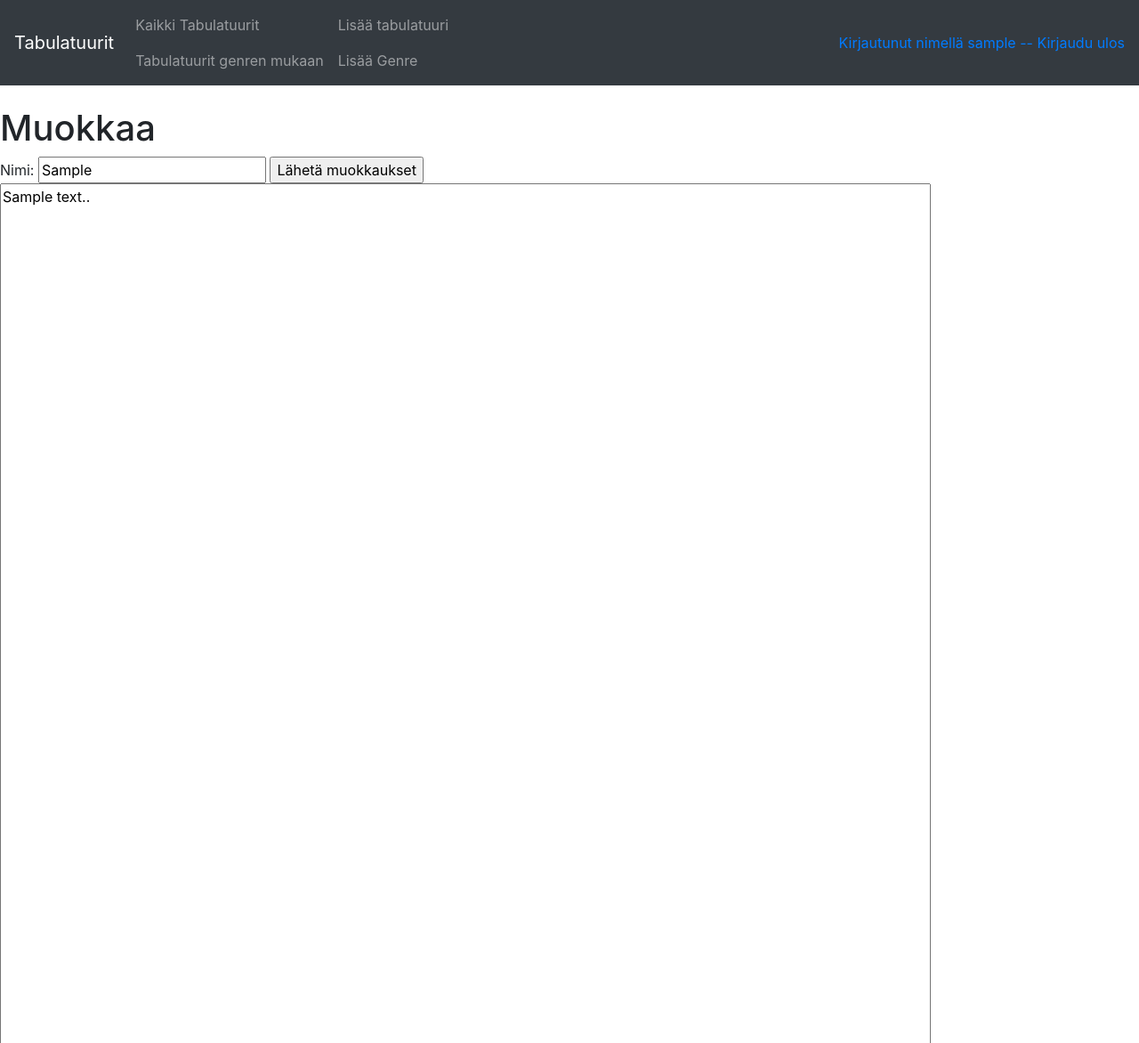
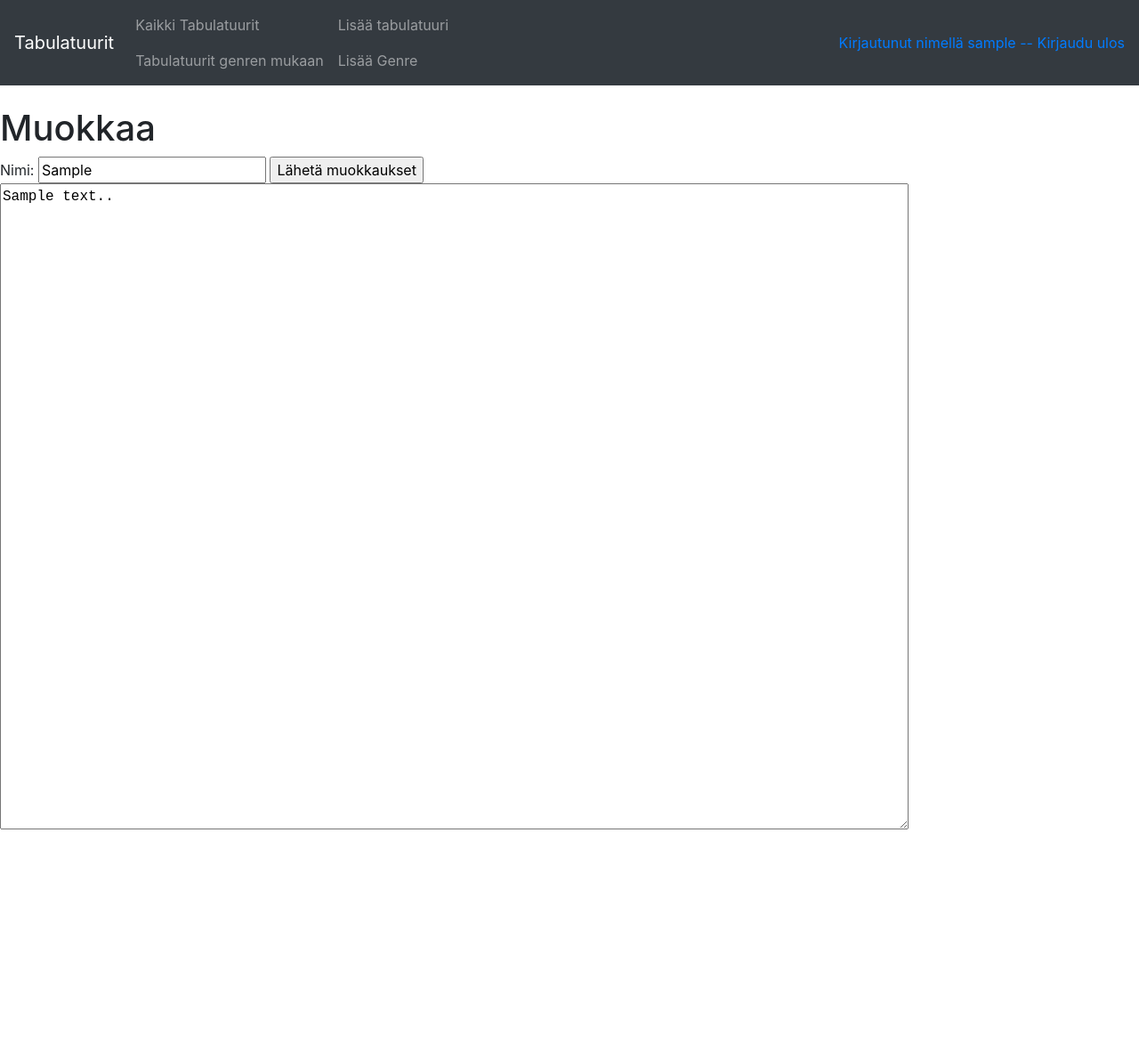
Before and after one commit to Roeoeri/tsoha-2019-tabulatuuritHt, a Flask app: page /tabs/update/1/ in a window 1280 px wide. Shown: the top 1172 px of the page at 89% size. After the commit the page ends 938 px from the top, so only its background shows below. Run offline with Flask 2, Linux system fonts and the light colour scheme; the first user in the database is signed in; tables that the repository leaves empty hold one stand-in row (Sample ...); some libraries are stand-ins or nearby versions.

Commit message:
Muokkauslomaketta päivitetty

```diff
--- a/application/templates/tabs/update.html
+++ b/application/templates/tabs/update.html
@@ -6,5 +6,5 @@
   Nimi: <input type="text" name="name" value ={{tab.name}}>
   <input type="submit" value="Lähetä muokkaukset"/>
 </form>
-<textarea  rows="50" cols= "100"  name="content" form="tabform">{{tab.content}}.</textarea>
+<textarea  rows="30" cols= "100" style="font-family:monospace" name="content" form="tabform">{{tab.content}}.</textarea>
 {% endblock %}
```
